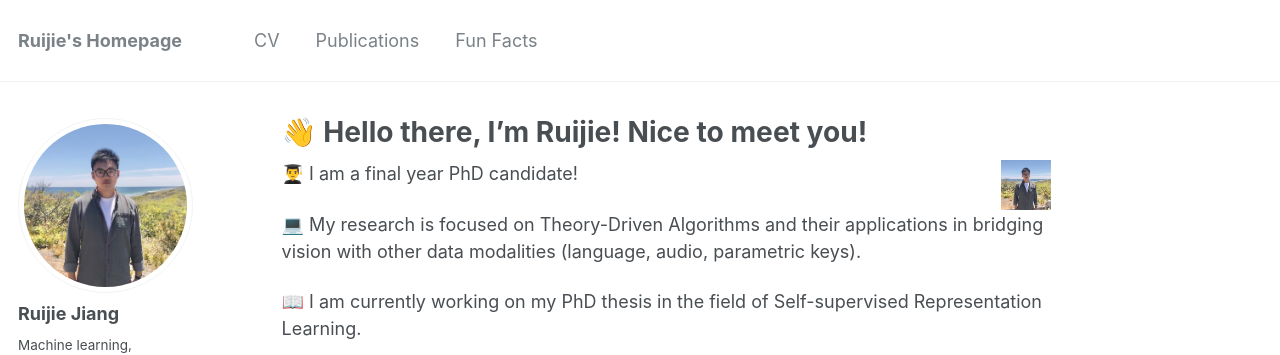
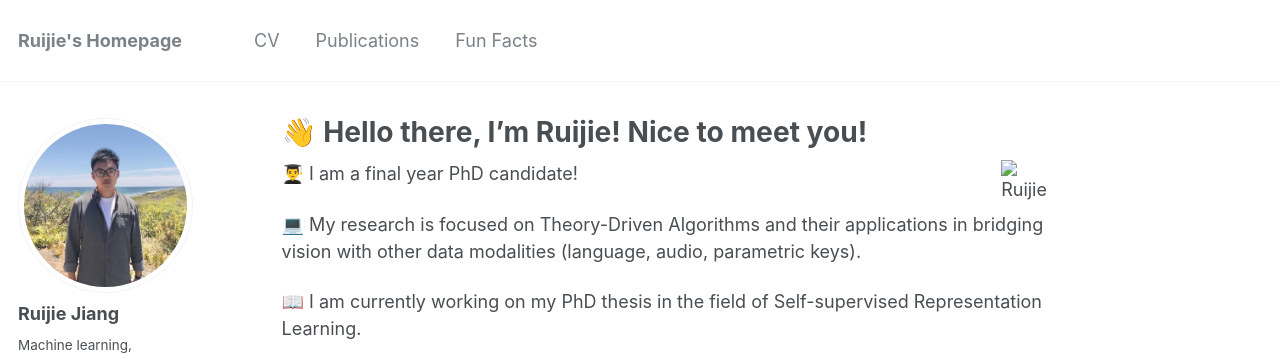
Before and after one commit to rjiang03/ruijie.github.io, a Jekyll site: the page built from _pages/about.md, in a window 1280 px wide. Shown: the top 355 px of the page. Built offline with Jekyll 4.4.1, drawn with Linux system fonts in a browser that asks for light colours.

Commit message:
Update about.md

```diff
--- a/_pages/about.md
+++ b/_pages/about.md
@@ -8,7 +8,7 @@ redirect_from:
   - /about.html
 ---
 
-![Ruijie](/images/Ruijie.png){: .align-right width='50px'}
+![Ruijie](Ruijie.png){: .align-right width='50px'}
 👨‍🎓 I am a final year PhD candidate!
 
 💻 My research is focused on Theory-Driven Algorithms and their applications in bridging vision with other data modalities (language, audio, parametric keys).
```
